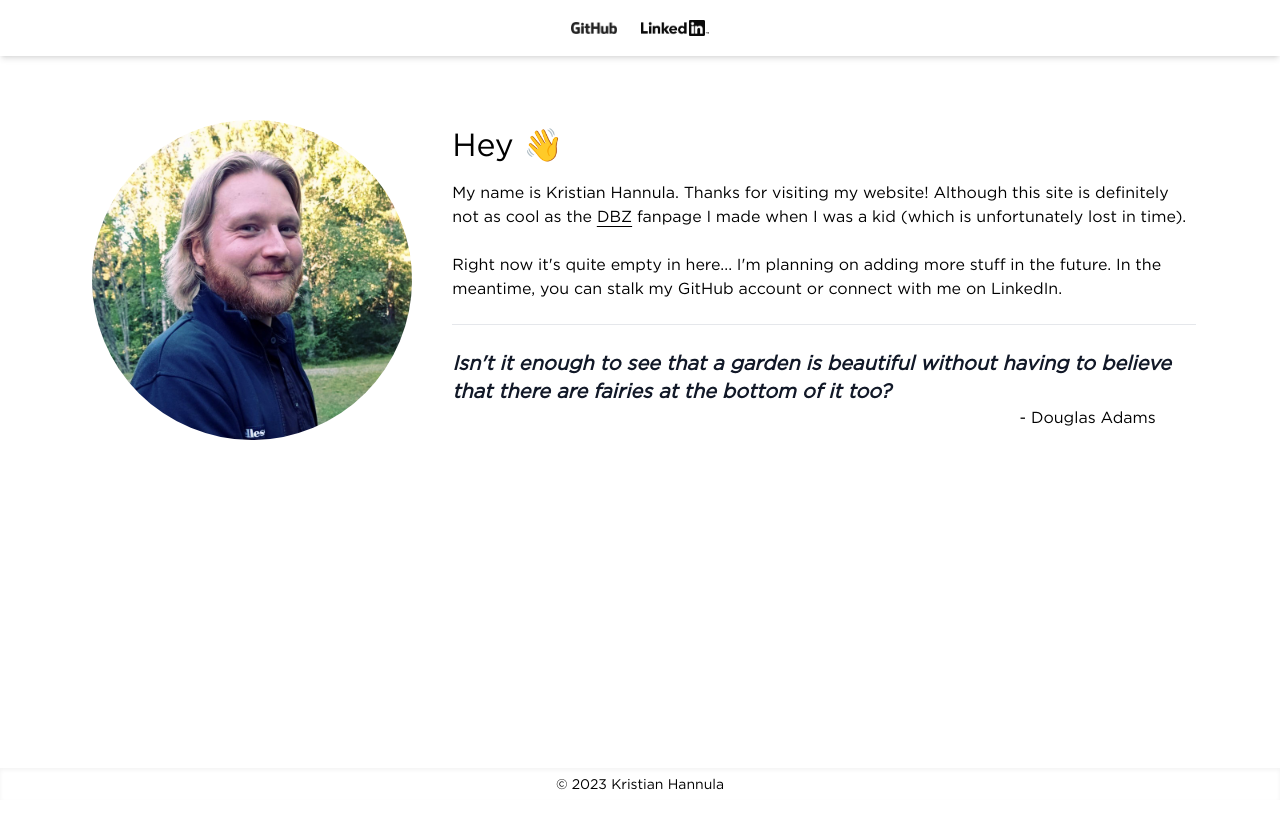
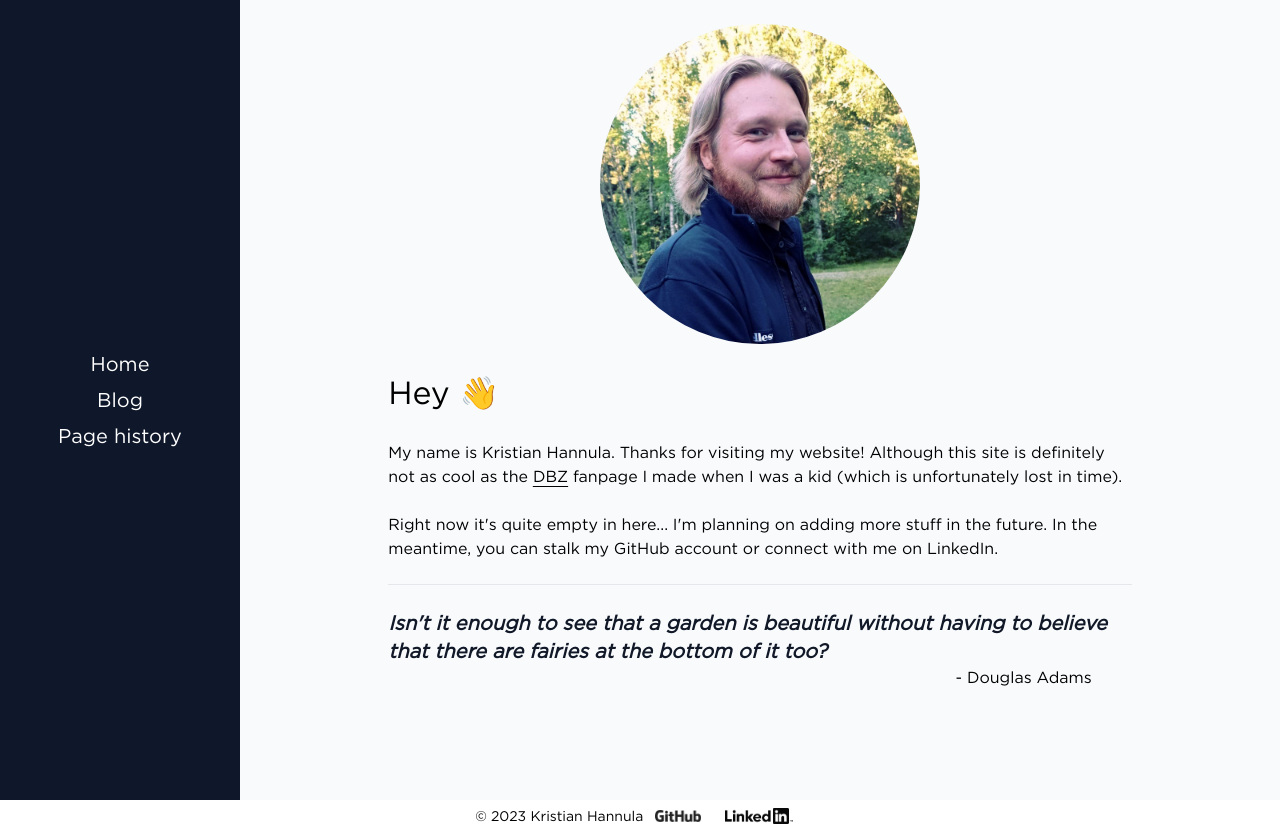
Before and after one commit to khan5ula/homepage, a React (Vite) app: page / in a window 1280 px wide. Before the commit the page ends 800 px from the top, so only its background shows below. Built offline with nearby package versions, Linux system fonts and the light colour scheme; the HTML template or start-up script is replaced by a standard one.

Commit message:
Sidebar navbar, soc links to footer

```diff
--- a/public/output.css
+++ b/public/output.css
@@ -555,14 +555,29 @@ h1 {
   left: 50%;
 }
 
+.mx-3 {
+  margin-left: 0.75rem;
+  margin-right: 0.75rem;
+}
+
+.mx-auto {
+  margin-left: auto;
+  margin-right: auto;
+}
+
 .mx-10 {
   margin-left: 2.5rem;
   margin-right: 2.5rem;
 }
 
-.mx-3 {
-  margin-left: 0.75rem;
-  margin-right: 0.75rem;
+.mx-20 {
+  margin-left: 5rem;
+  margin-right: 5rem;
+}
+
+.mx-5 {
+  margin-left: 1.25rem;
+  margin-right: 1.25rem;
 }
 
 .mb-6 {
@@ -577,20 +592,28 @@ h1 {
   margin-top: 0px;
 }
 
-.mt-10 {
-  margin-top: 2.5rem;
+.mt-6 {
+  margin-top: 1.5rem;
 }
 
-.mt-2 {
-  margin-top: 0.5rem;
+.ml-3 {
+  margin-left: 0.75rem;
 }
 
-.mt-4 {
-  margin-top: 1rem;
+.ml-5 {
+  margin-left: 1.25rem;
 }
 
-.mt-6 {
-  margin-top: 1.5rem;
+.mr-2 {
+  margin-right: 0.5rem;
+}
+
+.mr-4 {
+  margin-right: 1rem;
+}
+
+.mr-6 {
+  margin-right: 1.5rem;
 }
 
 .flex {
@@ -617,28 +640,20 @@ h1 {
   height: 2rem;
 }
 
-.h-full {
-  height: 100%;
-}
-
-.min-h-screen {
-  min-height: 100vh;
-}
-
 .w-7 {
   width: 1.75rem;
 }
 
-.max-w-prose {
-  max-width: 65ch;
+.max-w-\[60\%\] {
+  max-width: 60%;
 }
 
 .max-w-xs {
   max-width: 20rem;
 }
 
-.flex-grow {
-  flex-grow: 1;
+.max-w-prose {
+  max-width: 65ch;
 }
 
 .translate-x-\[-50\%\] {
@@ -666,10 +681,6 @@ h1 {
   cursor: pointer;
 }
 
-.flex-col {
-  flex-direction: column;
-}
-
 .items-center {
   align-items: center;
 }
@@ -682,6 +693,16 @@ h1 {
   border-radius: 9999px;
 }
 
+.bg-slate-50 {
+  --tw-bg-opacity: 1;
+  background-color: rgb(248 250 252 / var(--tw-bg-opacity));
+}
+
+.bg-slate-900 {
+  --tw-bg-opacity: 1;
+  background-color: rgb(15 23 42 / var(--tw-bg-opacity));
+}
+
 .bg-white {
   --tw-bg-opacity: 1;
   background-color: rgb(255 255 255 / var(--tw-bg-opacity));
@@ -692,17 +713,16 @@ h1 {
      object-fit: cover;
 }
 
-.text-center {
-  text-align: center;
+.text-left {
+  text-align: left;
 }
 
 .text-right {
   text-align: right;
 }
 
-.text-base {
-  font-size: 1rem;
-  line-height: 1.5rem;
+.align-middle {
+  vertical-align: middle;
 }
 
 .text-sm {
@@ -712,6 +732,11 @@ h1 {
 
 .text-xl {
   font-size: 1.25rem;
+  line-height: 1.75rem;
+}
+
+.text-lg {
+  font-size: 1.125rem;
   line-height: 1.75rem;
 }
 
@@ -728,24 +753,17 @@ h1 {
   color: rgb(17 24 39 / var(--tw-text-opacity));
 }
 
+.text-white {
+  --tw-text-opacity: 1;
+  color: rgb(255 255 255 / var(--tw-text-opacity));
+}
+
 .underline {
   text-decoration-line: underline;
 }
 
 .underline-offset-4 {
   text-underline-offset: 4px;
-}
-
-.shadow-inner {
-  --tw-shadow: inset 0 2px 4px 0 rgb(0 0 0 / 0.05);
-  --tw-shadow-colored: inset 0 2px 4px 0 var(--tw-shadow-color);
-  box-shadow: var(--tw-ring-offset-shadow, 0 0 #0000), var(--tw-ring-shadow, 0 0 #0000), var(--tw-shadow);
-}
-
-.shadow-md {
-  --tw-shadow: 0 4px 6px -1px rgb(0 0 0 / 0.1), 0 2px 4px -2px rgb(0 0 0 / 0.1);
-  --tw-shadow-colored: 0 4px 6px -1px var(--tw-shadow-color), 0 2px 4px -2px var(--tw-shadow-color);
-  box-shadow: var(--tw-ring-offset-shadow, 0 0 #0000), var(--tw-ring-shadow, 0 0 #0000), var(--tw-shadow);
 }
 
 @font-face {
@@ -762,6 +780,10 @@ h1 {
   text-decoration-thickness: 1px;
 }
 
+.hover\:decoration-2:hover {
+  text-decoration-thickness: 2px;
+}
+
 .hover\:opacity-50:hover {
   opacity: 0.5;
 }
@@ -773,21 +795,74 @@ h1 {
   }
 }
 
+@media (min-width: 640px) {
+  .sm\:mx-10 {
+    margin-left: 2.5rem;
+    margin-right: 2.5rem;
+  }
+}
+
 @media (min-width: 768px) {
-  .md\:ml-12 {
-    margin-left: 3rem;
+  .md\:mx-auto {
+    margin-left: auto;
+    margin-right: auto;
   }
 
-  .md\:mt-0 {
-    margin-top: 0px;
+  .md\:mx-0 {
+    margin-left: 0px;
+    margin-right: 0px;
   }
 
-  .md\:mt-10 {
-    margin-top: 2.5rem;
+  .md\:ml-3 {
+    margin-left: 0.75rem;
+  }
+
+  .md\:ml-2 {
+    margin-left: 0.5rem;
+  }
+
+  .md\:ml-5 {
+    margin-left: 1.25rem;
+  }
+
+  .md\:mb-5 {
+    margin-bottom: 1.25rem;
+  }
+
+  .md\:mb-2 {
+    margin-bottom: 0.5rem;
+  }
+
+  .md\:mr-0 {
+    margin-right: 0px;
+  }
+
+  .md\:ml-8 {
+    margin-left: 2rem;
+  }
+
+  .md\:ml-20 {
+    margin-left: 5rem;
+  }
+
+  .md\:ml-10 {
+    margin-left: 2.5rem;
   }
 
   .md\:flex {
     display: flex;
+  }
+
+  .md\:h-screen {
+    height: 100vh;
+  }
+
+  .md\:w-60 {
+    width: 15rem;
+  }
+
+  .md\:flex-col {
+    flex-direction: column;
   }
 
   .md\:items-center {
@@ -798,7 +873,7 @@ h1 {
     justify-content: center;
   }
 
-  .md\:text-left {
-    text-align: left;
+  .md\:align-middle {
+    vertical-align: middle;
   }
 }
--- a/src/App.tsx
+++ b/src/App.tsx
@@ -1,24 +1,18 @@
-import profile_pic from './assets/profile_pic.jpeg'
 import Navbar from './components/Navbar'
-import ProfilePic from './components/ProfilePic'
-import FrontPageText from './components/FrontPageText'
+import FrontPage from './components/FrontPage/'
 import Footer from './components/Footer'
 
 const App = () => {
   return (
-    <div className="bg-slate- flex flex-col min-h-screen">
-      <Navbar />
-      <main className="flex-grow mt-2 md:mt-10">
-        <div className="md:flex md:justify-center md:items-center h-full">
-          <ProfilePic src={profile_pic} alt="Profile picture" />
-          <FrontPageText />
-        </div>
-      </main>
-      <div className="mt-4">
-        {' '}
+    <main>
+      <div className="bg-slate-50 md:flex">
+        <Navbar />
+        <FrontPage />
+      </div>
+      <div className="">
         <Footer />
       </div>
-    </div>
+    </main>
   )
 }
 
--- a/src/components/Footer.tsx
+++ b/src/components/Footer.tsx
@@ -1,6 +1,23 @@
+import githublogo from '../assets/GitHub-Logo.png'
+import linkedinlogo from '../assets/linkedin-logo.png'
+
 const Footer = () => (
-  <footer className="flex justify-center items-center shadow-inner h-8 bg-white">
+  <footer className="flex justify-center items-center h-8 bg-white">
     <p className="text-sm">© 2023 Kristian Hannula</p>
+    <a href="https://github.com/khan5ula">
+      <img
+        className="object-cover h-3 max-w-10 hover:opacity-50 cursor-pointer mx-3"
+        src={githublogo}
+        alt="GitHub logo"
+      />
+    </a>
+    <a href="https://www.linkedin.com/in/kristian-hannula-1800a924a/">
+      <img
+        className="object-cover h-4 max-w-10 hover:opacity-50 cursor-pointer mx-3 mt-0.4"
+        src={linkedinlogo}
+        alt="LinkedIn logo"
+      />
+    </a>
   </footer>
 )
 
--- a/src/components/FrontPageText.tsx
+++ b/src/components/FrontPage/FrontPageContent.tsx
@@ -1,6 +1,10 @@
-const FrontPageText = () => (
-  <div className="mx-10 text-base max-w-prose mt-10 md:mt-0">
-    <h1 className="mb-6 mt-6 text-center md:text-left">Hey 👋</h1>
+import profile_pic from '../../assets/profile_pic.jpeg'
+import ProfilePic from '../ProfilePic'
+
+const FrontPageContent = () => (
+  <div className="">
+    <ProfilePic src={profile_pic} alt="Profile picture" />
+    <h1 className="mb-6 mt-6">Hey 👋</h1>
     <p>
       My name is Kristian Hannula. Thanks for visiting my website! Although this
       site is definitely not as cool as the{' '}
@@ -24,4 +28,4 @@ const FrontPageText = () => (
   </div>
 )
 
-export default FrontPageText
+export default FrontPageContent
--- /dev/null
+++ b/src/components/FrontPage/index.tsx
@@ -0,0 +1,11 @@
+import FrontPageContent from './FrontPageContent'
+
+const FrontPage = () => {
+  return (
+    <div className="max-w-prose mx-10 md:mx-auto">
+      <FrontPageContent />
+    </div>
+  )
+}
+
+export default FrontPage
--- a/src/components/Navbar.tsx
+++ /dev/null
@@ -1,25 +0,0 @@
-import githublogo from '../assets/GitHub-Logo.png'
-import linkedinlogo from '../assets/linkedin-logo.png'
-
-const Navbar = () => {
-  return (
-    <div className="flex bg-white shadow-md w-1/1 h-14 items-center justify-center">
-      <a href="https://github.com/khan5ula">
-        <img
-          className="object-cover h-3 max-w-10 hover:opacity-50 cursor-pointer mx-3"
-          src={githublogo}
-          alt="GitHub logo"
-        />
-      </a>
-      <a href="https://www.linkedin.com/in/kristian-hannula-1800a924a/">
-        <img
-          className="object-cover h-4 max-w-10 hover:opacity-50 cursor-pointer mx-3 mt-0.4"
-          src={linkedinlogo}
-          alt="LinkedIn logo"
-        />
-      </a>
-    </div>
-  )
-}
-
-export default Navbar
--- /dev/null
+++ b/src/components/Navbar/NavbarContent.tsx
@@ -0,0 +1,11 @@
+const NavbarContent = () => {
+  return (
+    <div className="text-white text-xl flex md:flex-col justify-center items-center">
+      <p className="cursor-pointer mr-6 md:mr-0 md:mb-2">Home</p>
+      <p className="cursor-pointer mr-6 md:mr-0 md:mb-2">Blog</p>
+      <p className="cursor-pointer">Page history</p>
+    </div>
+  )
+}
+
+export default NavbarContent
--- /dev/null
+++ b/src/components/Navbar/index.tsx
@@ -0,0 +1,11 @@
+import NavbarContent from './NavbarContent'
+
+const Navbar = () => {
+  return (
+    <div className="bg-slate-900 h-14 md:h-screen md:w-60 flex justify-center">
+      <NavbarContent />
+    </div>
+  )
+}
+
+export default Navbar
--- a/src/components/ProfilePic.tsx
+++ b/src/components/ProfilePic.tsx
@@ -4,7 +4,7 @@ interface Props {
 }
 
 const ProfilePic = ({ src, alt }: Props) => (
-  <div className="flex justify-center md:ml-12 pointer-events-none">
+  <div className="flex justify-center pointer-events-none">
     <img className="max-w-xs rounded-full mt-6" src={src} alt={alt} />
   </div>
 )
```
